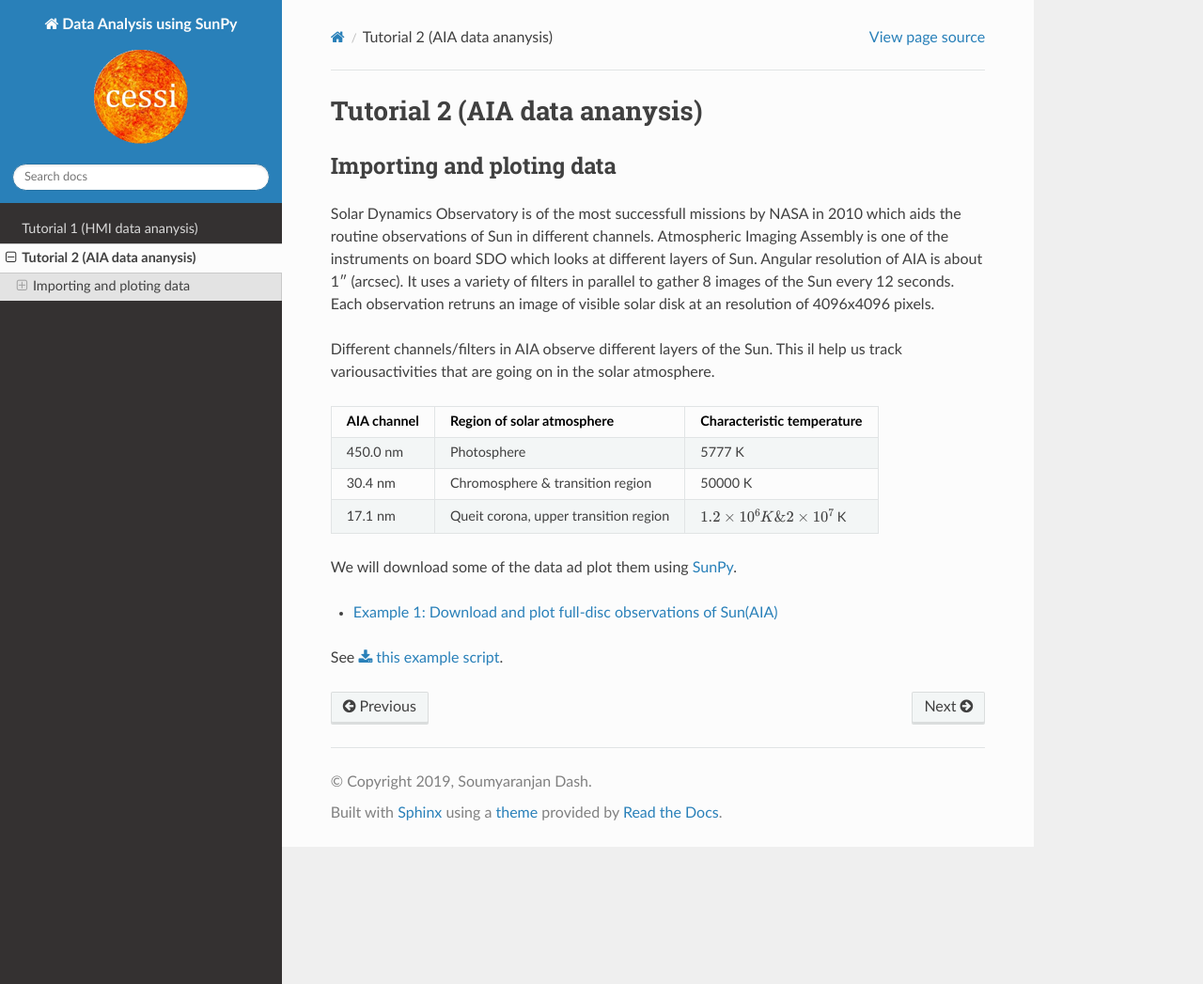
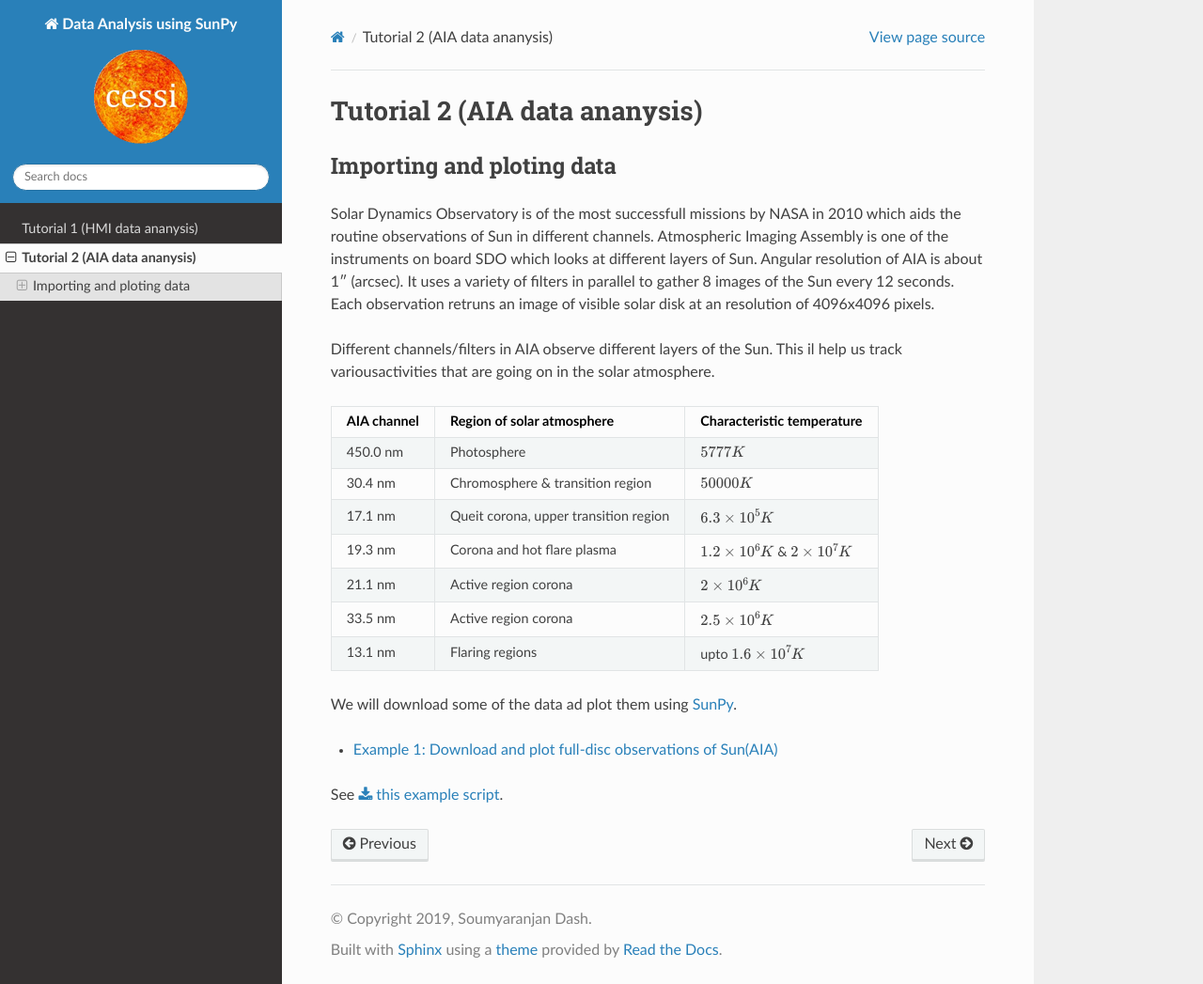
Before and after one commit to sr-dash/sunpy-tutorial, a Sphinx documentation site: the page built from doc/source/second-example.rst, in a window 1280 px wide and 1047 px high. Shown: the whole window at 94% size. Built offline with Sphinx 7.4.7 and the Read the Docs theme 2.0.0, drawn with Linux system fonts in a browser that asks for light colours.

Commit message:
AIA details added

```diff
--- a/doc/source/second-example.rst
+++ b/doc/source/second-example.rst
@@ -8,29 +8,23 @@ Solar Dynamics Observatory is of the most successfull missions by NASA in 2010 w
 
 Different channels/filters in AIA observe different layers of the Sun. This il help us track variousactivities that are going on in the solar atmosphere.
 
-+-------------+------------+--------------------------+---------------------------------------------+
-| AIA channel | Region of solar atmosphere            | Characteristic temperature                  |
-+=============+=======================================+=============================================+
-| 450.0 nm    | Photosphere                           | 5777 K                                      |
-+-------------+---------------------------------------+---------------------------------------------+
-| 30.4 nm     | Chromosphere & transition region      | 50000 K                                     |
-+-------------+---------------------------------------+---------------------------------------------+
-| 17.1 nm     | Queit corona, upper transition region | :math:`1.2 \times 10^6 K \& 2\times 10^7` K |
-+-------------+---------------------------------------+---------------------------------------------+
-.. |             |                            |                            |
-.. +-------------+----------------------------+----------------------------+
-.. |             |                            |                            |
-.. +-------------+----------------------------+----------------------------+
-.. |             |                            |                            |
-.. +-------------+----------------------------+----------------------------+
-.. |             |                            |                            |
-.. +-------------+----------------------------+----------------------------+
-.. |             |                            |                            |
-.. +-------------+----------------------------+----------------------------+
-.. |             |                            |                            |
-.. +-------------+----------------------------+----------------------------+
-.. |             |                            |                            |
-.. +-------------+----------------------------+----------------------------+
++-------------+------------+--------------------------+----------------------------------------------------+
+| AIA channel | Region of solar atmosphere            | Characteristic temperature                         |
++=============+=======================================+====================================================+
+| 450.0 nm    | Photosphere                           | :math:`5777 K`                                     |
++-------------+---------------------------------------+----------------------------------------------------+
+| 30.4 nm     | Chromosphere & transition region      | :math:`50000 K`                                    |
++-------------+---------------------------------------+----------------------------------------------------+
+| 17.1 nm     | Queit corona, upper transition region | :math:`6.3 \times 10^5 K`                          |
++-------------+---------------------------------------+----------------------------------------------------+
+| 19.3 nm     | Corona and hot flare plasma           | :math:`1.2 \times 10^6 K` & :math:`2\times 10^7 K` |
++-------------+---------------------------------------+----------------------------------------------------+
+| 21.1 nm     | Active region corona                  | :math:`2 \times 10^6 K`                            |
++-------------+---------------------------------------+----------------------------------------------------+
+| 33.5 nm     | Active region corona                  | :math:`2.5 \times 10^6 K`                          |
++-------------+---------------------------------------+----------------------------------------------------+
+| 13.1 nm     | Flaring regions                       | upto :math:`1.6 \times 10^7 K`                     |
++-------------+---------------------------------------+----------------------------------------------------+
 
 We will download some of the data ad plot them using `SunPy <https://sunpy.org/>`_.
 
```
